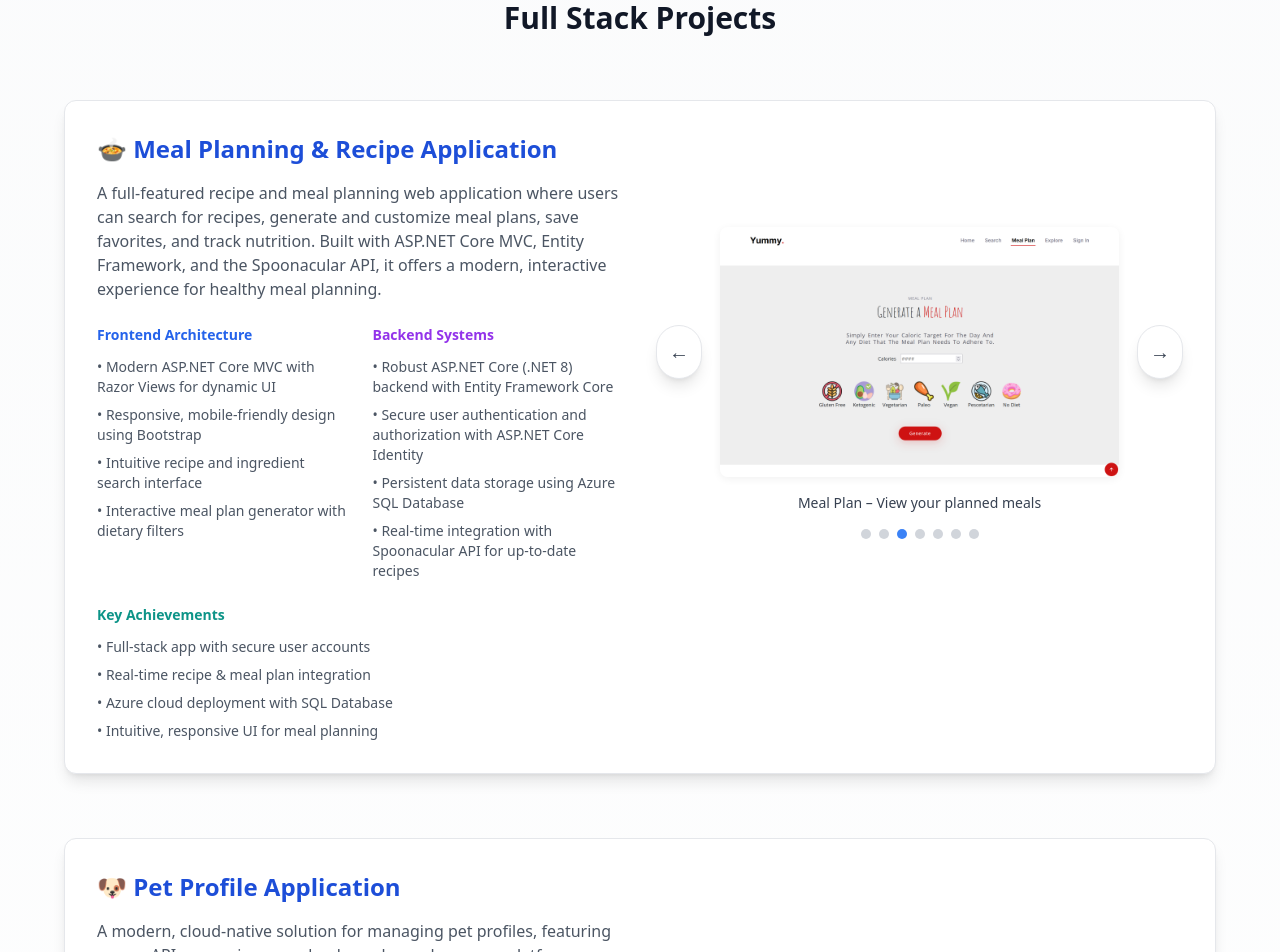
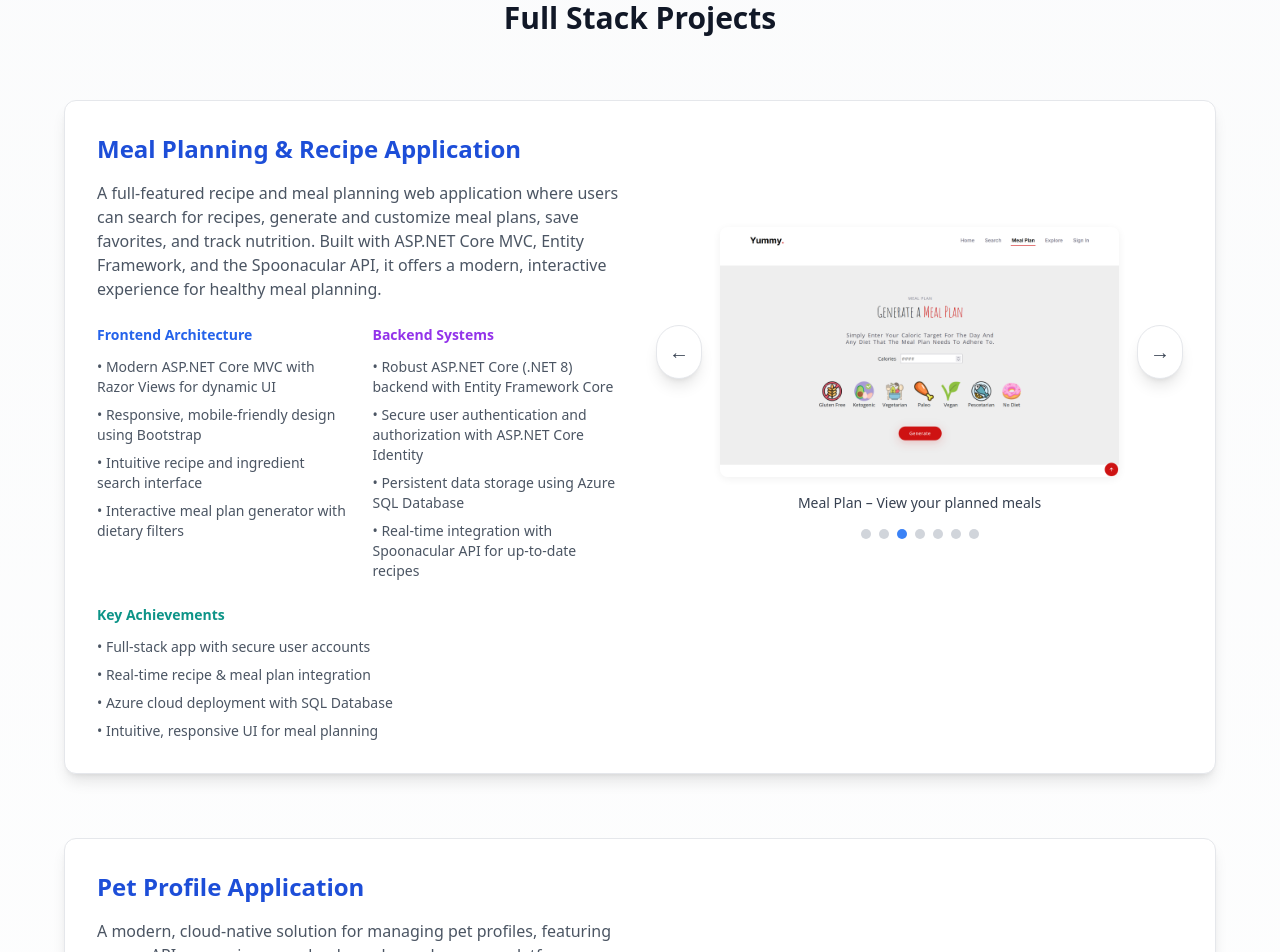
Before and after one commit to mirna-salem/my-portfolio, a Next.js app: page / in a window 1280 px wide. Shown: the part 880-1832 px from the top of the page. Built offline with nearby package versions, Linux system fonts and the light colour scheme.

Commit message:
Remove emoji icons from project titles for cleaner appearance

```diff
--- a/app/components/ProjectsSection.tsx
+++ b/app/components/ProjectsSection.tsx
@@ -29,7 +29,7 @@ export default function ProjectsSection() {
 							<div className="grid grid-cols-1 lg:grid-cols-2 gap-8">
 								<div className="space-y-6">
 									<div>
-										<h3 className="text-2xl font-bold mb-4 text-blue-700 dark:text-blue-400 flex items-center gap-2">🍲 Meal Planning & Recipe Application</h3>
+										<h3 className="text-2xl font-bold mb-4 text-blue-700 dark:text-blue-400 flex items-center gap-2">Meal Planning & Recipe Application</h3>
 										<p className="text-gray-600 dark:text-gray-300">
 											A full-featured recipe and meal planning web application where users can search for recipes, generate and customize meal plans, save favorites, and track nutrition. Built with ASP.NET Core MVC, Entity Framework, and the Spoonacular API, it offers a modern, interactive experience for healthy meal planning.
 										</p>
@@ -86,7 +86,7 @@ export default function ProjectsSection() {
 							<div className="grid grid-cols-1 lg:grid-cols-2 gap-8">
 								<div className="space-y-6">
 									<div>
-										<h3 className="text-2xl font-bold mb-4 text-blue-700 dark:text-blue-400 flex items-center gap-2">🐶 Pet Profile Application</h3>
+										<h3 className="text-2xl font-bold mb-4 text-blue-700 dark:text-blue-400 flex items-center gap-2">Pet Profile Application</h3>
 										<p className="text-gray-600 dark:text-gray-300">
 											A modern, cloud-native solution for managing pet profiles, featuring secure API access, image uploads, and seamless cross-platform experiences.
 										</p>
```
